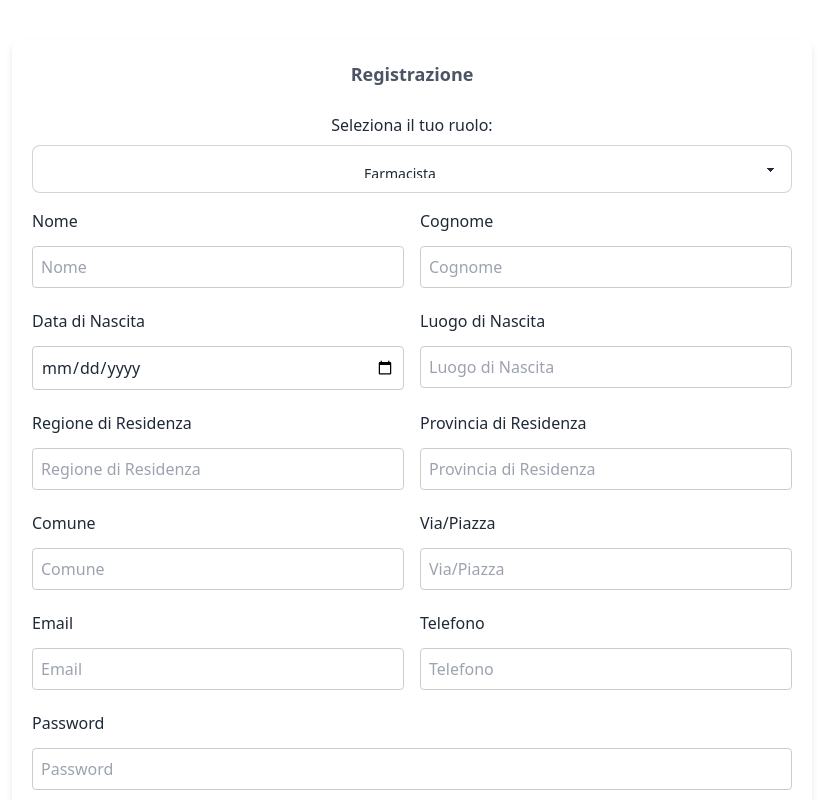
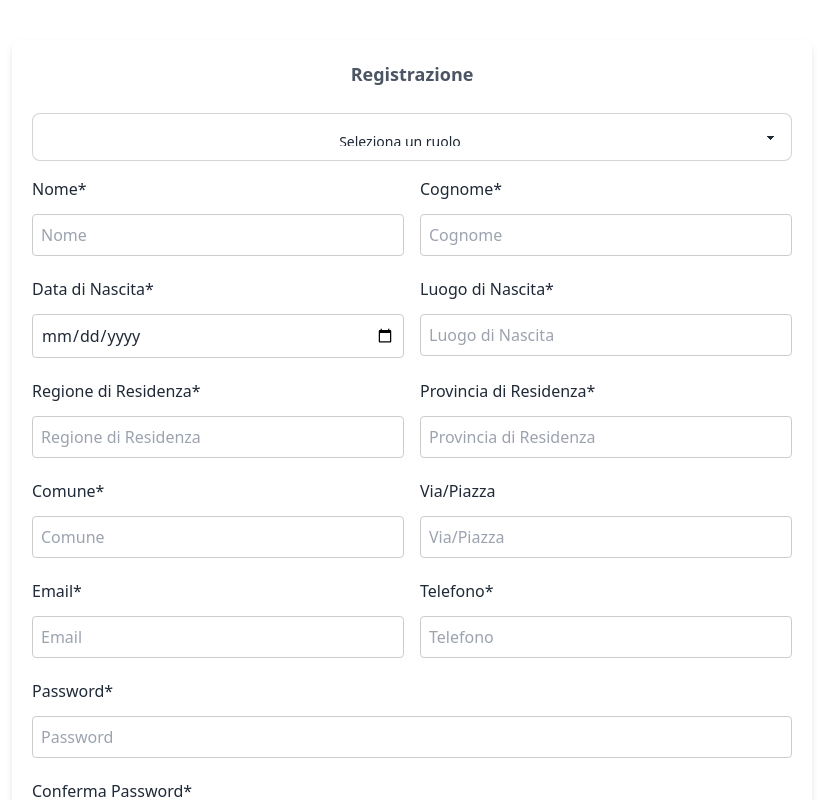
Before and after one commit to arash-96/farmacisti_finder, a React (Vite) app in the folder frontend/: page /register in a window 1280 px wide. Shown: the top 800 px of the page, without its empty margins (228-1051 px from the left). Built offline with nearby package versions, Linux system fonts and the light colour scheme; the HTML template or start-up script is replaced by a standard one.

Commit message:
progress registration

```diff
--- a/frontend/src/components/Forms.jsx
+++ b/frontend/src/components/Forms.jsx
@@ -28,22 +28,45 @@ function Form({ route, method }) {
   const [titolo, setTitolo] = useState(null);
   const [denominazione_farmacia, setDenominazione_farmacia] = useState(null);
   const [partita_iva, setPartita_iva] = useState(null);
-  const [userRole, setUserRole] = useState(null);
+  const [userRole, setUserRole] = useState("");
   const [loading, setLoading] = useState(false);
   const navigate = useNavigate();
 
-  const handleSubmit = async (e) => {
-    setLoading(true);
-    e.preventDefault();
-
+  const validateForm = () => {
+    if (
+      !username ||
+      !password ||
+      !confirmPassword ||
+      !name ||
+      !surname ||
+      !dob ||
+      !telephone
+    ) {
+      alert("Tutti i campi obbligatori devono essere compilati.");
+      return false;
+    }
+    if (!/^[^\s@]+@[^\s@]+\.[^\s@]+$/.test(username)) {
+      alert("Inserisci un'email valida.");
+      return false;
+    }
+    if (password.length < 8) {
+      alert("La password deve essere di almeno 8 caratteri.");
+      return false;
+    }
     if (password !== confirmPassword) {
       alert("Le password non corrispondono. Riprova");
-      setLoading(false);
-      return;
+      return false;
     }
+    return true;
+  };
+
+  const handleSubmit = async (e) => {
+    e.preventDefault();
+    if (!validateForm()) return;
+    setLoading(true);
 
     try {
-      const res = await api.post(route, {
+      const requestBody = {
         username,
         password,
         profile: {
@@ -62,7 +85,10 @@ function Form({ route, method }) {
           denominazione_farmacia,
           partita_iva,
         },
-      });
+      };
+
+      const res = await api.post(route, requestBody);
+
       if (method === "login") {
         localStorage.setItem(ACCESS_TOKEN, res.data.access);
         localStorage.setItem(REFRESH_TOKEN, res.data.refresh);
@@ -84,16 +110,16 @@ function Form({ route, method }) {
         <div className="form-row">
           <div className="form-row  text-center w-full">
             <div className="form-group">
-              <label className="block mb-2 form-label">
-                Seleziona il tuo ruolo:
-              </label>
               <select
                 className="select select-bordered w-full text-center"
                 onChange={(e) => {
                   setUserRole(e.target.value);
                 }}
+                defaultValue={""}
               >
-                <option disabled></option>
+                <option value={""} disabled hidden>
+                  Seleziona un ruolo
+                </option>
                 <option value={"farmacista"}>Farmacista</option>
                 <option value={"titolare"}>Titolare di Farmacia</option>
               </select>
@@ -102,7 +128,7 @@ function Form({ route, method }) {
         </div>
         <div className="form-row">
           <div className="form-group">
-            <label className="form-label">Nome</label>
+            <label className="form-label">Nome*</label>
             <input
               className="form-input"
               type="text"
@@ -112,7 +138,7 @@ function Form({ route, method }) {
             />
           </div>
           <div className="form-group">
-            <label className="form-label">Cognome</label>
+            <label className="form-label">Cognome*</label>
             <input
               className="form-input"
               type="text"
@@ -124,7 +150,7 @@ function Form({ route, method }) {
         </div>
         <div className="form-row">
           <div className="form-group">
-            <label className="form-label">Data di Nascita</label>
+            <label className="form-label">Data di Nascita*</label>
             <input
               className="form-input"
               type="date"
@@ -133,7 +159,7 @@ function Form({ route, method }) {
             />
           </div>
           <div className="form-group">
-            <label className="form-label">Luogo di Nascita</label>
+            <label className="form-label">Luogo di Nascita*</label>
             <input
               className="form-input"
               type="text"
@@ -145,7 +171,7 @@ function Form({ route, method }) {
         </div>
         <div className="form-row">
           <div className="form-group">
-            <label className="form-label">Regione di Residenza</label>
+            <label className="form-label">Regione di Residenza*</label>
             <input
               className="form-input"
               type="text"
@@ -154,7 +180,7 @@ function Form({ route, method }) {
             />
           </div>
           <div className="form-group">
-            <label className="form-label">Provincia di Residenza</label>
+            <label className="form-label">Provincia di Residenza*</label>
             <input
               className="form-input"
               type="text"
@@ -165,7 +191,7 @@ function Form({ route, method }) {
         </div>
         <div className="form-row">
           <div className="form-group">
-            <label className="form-label">Comune</label>
+            <label className="form-label">Comune*</label>
             <input
               className="form-input"
               type="text"
@@ -187,7 +213,7 @@ function Form({ route, method }) {
           <div className="form-row  text-center">
             <div className="form-group">
               <label className="block mb-2 form-label">
-                N° Iscrizione Albo dei Farmacisti
+                N° Iscrizione Albo dei Farmacisti*
               </label>
               <input
                 className="form-input"
@@ -210,7 +236,7 @@ function Form({ route, method }) {
         {userRole === "titolare" && (
           <div className="form-row">
             <div className="form-group">
-              <label className="form-label">Denominazione Farmacia</label>
+              <label className="form-label">Denominazione Farmacia*</label>
               <input
                 className="form-input"
                 type="text"
@@ -219,7 +245,7 @@ function Form({ route, method }) {
               />
             </div>
             <div className="form-group">
-              <label className="form-label">Partita IVA</label>
+              <label className="form-label">Partita IVA*</label>
               <input
                 className="form-input"
                 type="text"
@@ -232,7 +258,7 @@ function Form({ route, method }) {
 
         <div className="form-row">
           <div className="form-group">
-            <label className="form-label">Email</label>
+            <label className="form-label">Email*</label>
             <input
               className="form-input"
               type="text"
@@ -242,7 +268,7 @@ function Form({ route, method }) {
             />
           </div>
           <div className="form-group">
-            <label className="form-label">Telefono</label>
+            <label className="form-label">Telefono*</label>
             <input
               className="form-input"
               type="text"
@@ -254,7 +280,7 @@ function Form({ route, method }) {
         </div>
         <div className="form-row">
           <div className="form-group">
-            <label className="form-label">Password</label>
+            <label className="form-label">Password*</label>
             <input
               className="form-input"
               type="password"
@@ -266,7 +292,7 @@ function Form({ route, method }) {
         </div>
         <div className="form-row">
           <div className="form-group">
-            <label className="form-label">Conferma Password</label>
+            <label className="form-label">Conferma Password*</label>
             <input
               className="form-input"
               type="password"
```
Also changed, not shown: 1 other file (tests, documents, lock files or other folders).
